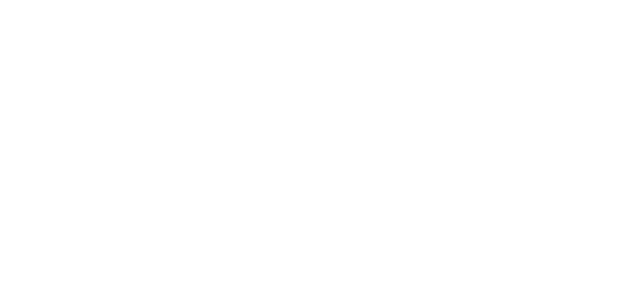
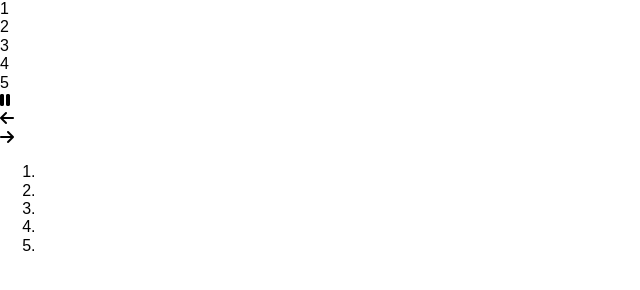
Before and after one commit to Pistalierro/Carousel_js, a website: page index.html in a window 1280 px wide. Shown: the whole page, without its empty margins (0-640 px from the left). Drawn offline with Linux system fonts and the light colour scheme.

Commit message:
подготовил проект к работе

```diff
--- /dev/null
+++ b/assets/scss/_common.scss
@@ -0,0 +1,14 @@
+@use "variables" as *;
+
+*::before, *::after, * {
+  box-sizing: border-box;
+}
+
+html {
+  font-family: Arial, Helvetica, serif;
+}
+
+.carousel {
+  position: relative;
+  height: 100vh;
+}
--- /dev/null
+++ b/assets/scss/_slides.scss
@@ -0,0 +1 @@
+@use "variables" as *;
--- a/assets/scss/style.scss
+++ b/assets/scss/style.scss
@@ -1 +1,5 @@
 @use "libs/normalize-scss-8.0.0/sass/normalize/import-now";
+
+@use "variables";
+@use "common";
+@use "slides";
--- a/index.html
+++ b/index.html
@@ -5,12 +5,38 @@
 	<meta charset="UTF-8">
 	<meta http-equiv="X-UA-Compatible" content="IE=edge">
 	<meta name="viewport" content="width=device-width, initial-scale=1.0">
-	<title>Document</title>
-	<link rel="stylesheet" href="assets/css/normalize.css">
+	<title>Slider</title>
+	<link rel="stylesheet" href="https://cdnjs.cloudflare.com/ajax/libs/font-awesome/6.6.0/css/all.min.css">
 	<link rel="stylesheet" href="assets/css/style.css">
 </head>
 
 <body>
+
+	<div class="carousel" id="carousel">
+		<div class="slides">
+			<div class="slide">1</div>
+			<div class="slide">2</div>
+			<div class="slide">3</div>
+			<div class="slide">4</div>
+			<div class="slide">5</div>
+		</div>
+
+		<div class="controls">
+			<div class="control"><span class="btn btn--pause-play"><i class="fa-solid fa-pause"></i></span></div>
+<!--			<i class="fa-solid fa-play"></i>-->
+			<div class="control"><span class="btn btn--prev"><i class="fa-solid fa-arrow-left"></i></span></div>
+			<div class="control"><span class="btn btn--next"><i class="fa-solid fa-arrow-right"></i></span></div>
+		</div>
+
+		<ol class="indicators">
+			<li class="indicator"></li>
+			<li class="indicator"></li>
+			<li class="indicator"></li>
+			<li class="indicator"></li>
+			<li class="indicator"></li>
+		</ol>
+
+	</div>
 
 
 	<script src="assets/js/main.js"></script>
```
Also changed, not shown: assets/css/style.css, assets/scss/_variables.scss (added).
